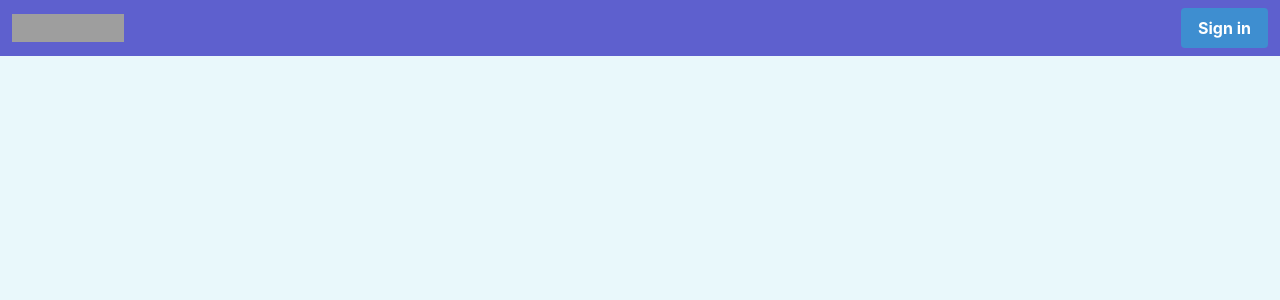
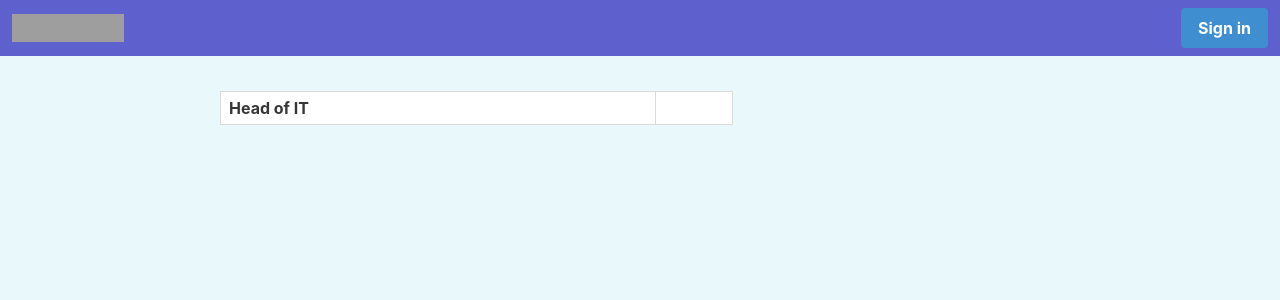
Before and after one commit to jkbhk/psa-code-sprint-2023, an Angular app: page /department-management in a window 1280 px wide. Before the commit this address led to /. Shown: the top 300 px of the page. Built offline with nearby package versions, Linux system fonts and the light colour scheme; grey boxes are pictures that could not be loaded.

Commit message:
design department management page

```diff
--- a/src/app/app-routing.module.ts
+++ b/src/app/app-routing.module.ts
@@ -4,12 +4,13 @@ import { RouterModule, Routes } from '@angular/router';
 import { LoginComponent } from './login/login.component';
 import { EvaluationComponent } from './evaluation/evaluation.component';
 import { CourseTrackerComponent } from './course-tracker/course-tracker.component';
+import { DepartmentManagementComponent } from './department-management/department-management.component';
 
 const routes: Routes = [
   {path:'login', component: LoginComponent},
   {path:'evaluation-head', component: EvaluationComponent},
-  {path:'course-tracker', component: CourseTrackerComponent}
-
+  {path:'course-tracker', component: CourseTrackerComponent},
+  {path:'department-management', component: DepartmentManagementComponent}
 ];
 
 @NgModule({
--- a/src/app/app.module.ts
+++ b/src/app/app.module.ts
@@ -6,6 +6,7 @@ import { AppRoutingModule, routingComponents } from './app-routing.module';
 import { AppComponent } from './app.component';
 import { EvaluationComponent } from './evaluation/evaluation.component';
 import { CourseTrackerComponent } from './course-tracker/course-tracker.component';
+import { DepartmentManagementComponent } from './department-management/department-management.component';
 
 @NgModule({
   declarations: [
@@ -13,6 +14,7 @@ import { CourseTrackerComponent } from './course-tracker/course-tracker.componen
     routingComponents,
     EvaluationComponent,
     CourseTrackerComponent,
+    DepartmentManagementComponent,
   ],
   imports: [
     BrowserModule,
--- a/src/app/course-tracker/course-tracker.component.ts
+++ b/src/app/course-tracker/course-tracker.component.ts
@@ -1,6 +1,5 @@
 import { Component } from '@angular/core';
 import { DataService } from '../data.service';
-import { User } from '../user.model';
 
 @Component({
   selector: 'app-course-tracker',
--- /dev/null
+++ b/src/app/department-management/department-management.component.css
@@ -0,0 +1,12 @@
+.department-management{
+    margin: 35px;
+    margin-left: 220px;
+}
+
+table{
+    width:50%;
+}
+
+td{
+    padding:10px;
+}
--- /dev/null
+++ b/src/app/department-management/department-management.component.html
@@ -0,0 +1,12 @@
+<div class="department-management">
+    <table class="table is-bordered is-narrow is-hoverable">
+        <tr>
+            <th>Head of IT</th>
+            <th></th>
+        </tr>
+        <tr>
+            <td *ngFor="let em of managed">{{dataService.getUserByEmail(em)?.name}}</td>
+
+        </tr>
+    </table>
+</div>
--- /dev/null
+++ b/src/app/department-management/department-management.component.ts
@@ -0,0 +1,22 @@
+import { Component } from '@angular/core';
+import { DataService } from '../data.service';
+
+@Component({
+  selector: 'app-department-management',
+  templateUrl: './department-management.component.html',
+  styleUrls: ['./department-management.component.css']
+})
+export class DepartmentManagementComponent {
+
+  managed;
+
+  constructor(public dataService:DataService){
+    alert("asfsda")
+    this.managed = dataService.getDepartmentHead()?.managing
+    this.managed!.forEach(element => {
+      console.log(element);
+    });
+  }
+
+
+}
```
Also changed, not shown: 1 other file (tests, documents, lock files or other folders).
